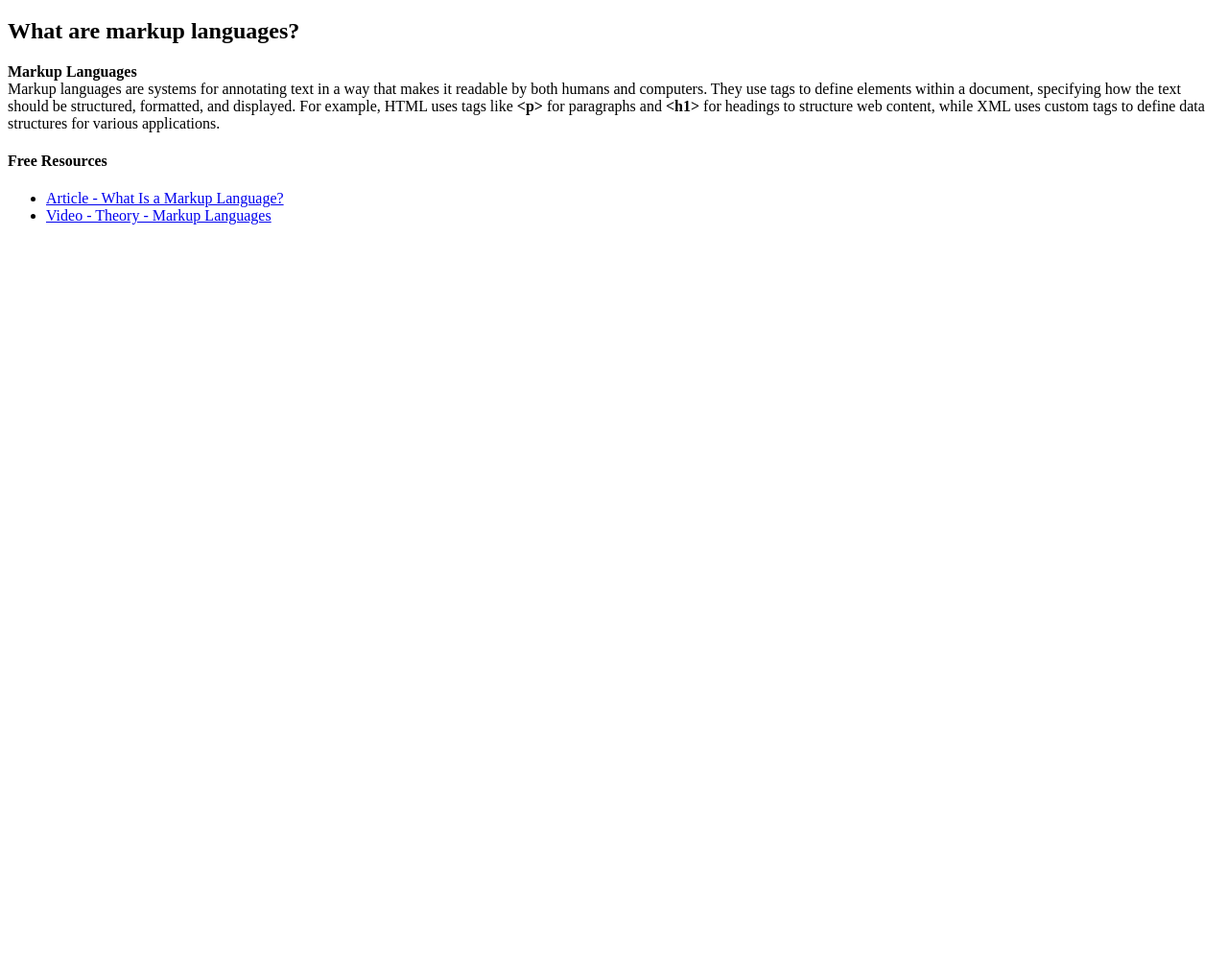
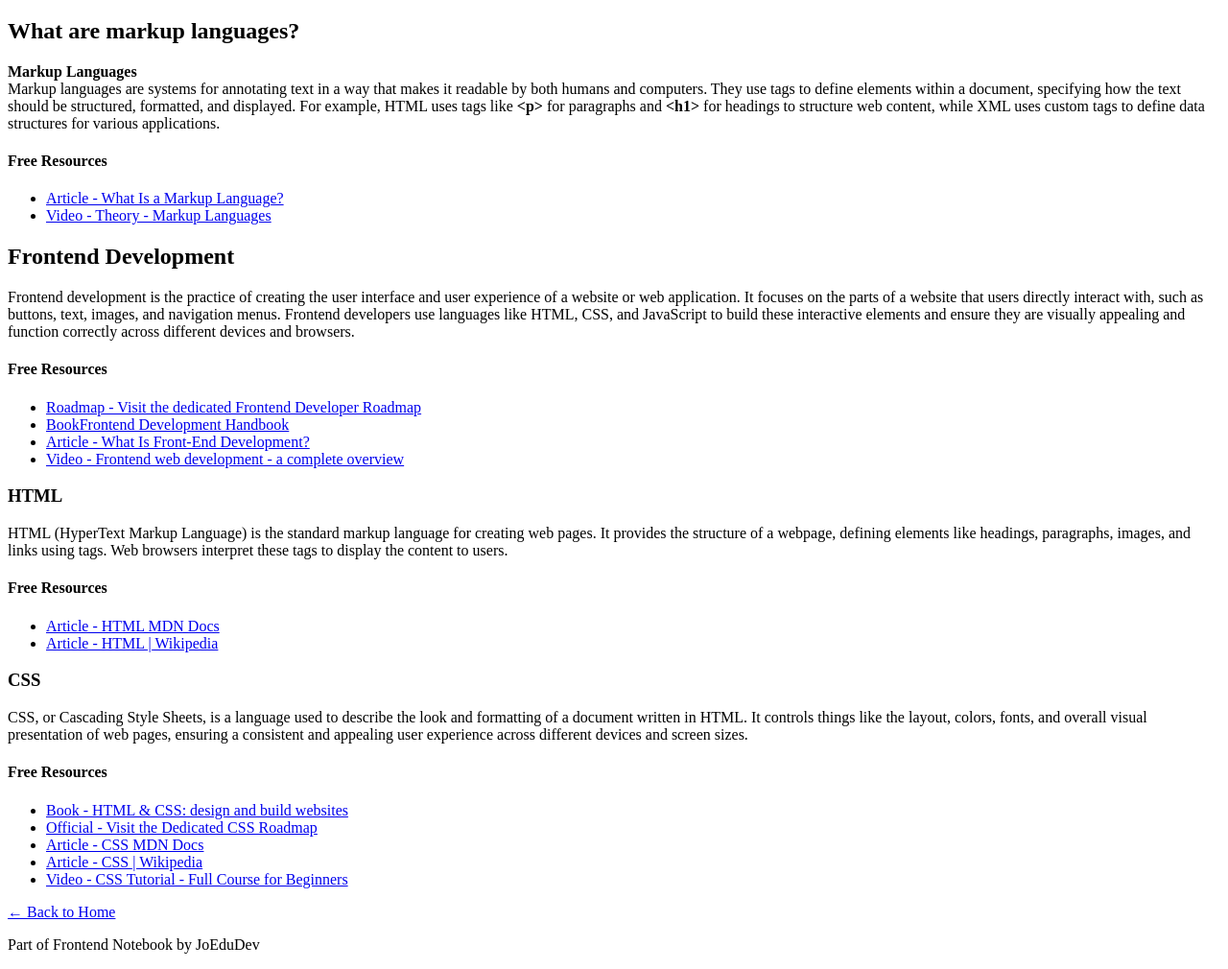
Before and after one commit to joedudev/frontend-notebook, a plain HTML site: page 02-html-roadmap/02.01-introduction.html in a window 1280 px wide. Shown: the part 87-1097 px from the top of the page at 96% size. Before the commit the page ends 800 px from the top, so only its background shows below. Drawn offline with Linux system fonts and the light colour scheme.

Commit message:
feat: :sparkles: finish HTML Introduction

```diff
--- a/02-html-roadmap/02.01-introduction.html
+++ b/02-html-roadmap/02.01-introduction.html
@@ -46,6 +46,136 @@
           </li>
         </ul>
       </section>
+      <secion>
+        <h2>Frontend Development</h2>
+        <p>
+          Frontend development is the practice of creating the user interface
+          and user experience of a website or web application. It focuses on the
+          parts of a website that users directly interact with, such as buttons,
+          text, images, and navigation menus. Frontend developers use languages
+          like HTML, CSS, and JavaScript to build these interactive elements and
+          ensure they are visually appealing and function correctly across
+          different devices and browsers.
+        </p>
+        <h4>Free Resources</h4>
+        <ul>
+          <li>
+            <a
+              href="https://roadmap.sh/frontend"
+              target="_blank"
+              rel="noopener noreferrer"
+              >Roadmap - Visit the dedicated Frontend Developer Roadmap</a
+            >
+          </li>
+          <li>
+            <a
+              href="https://github.com/FrontendMasters/front-end-handbook-2019/blob/master/exports/Front-end%20Developer%20Handbook%202019.pdf"
+              target="_blank"
+              rel="noopener noreferrer"
+              >BookFrontend Development Handbook</a
+            >
+          </li>
+          <li>
+            <a
+              href="https://cloudinary.com/guides/front-end-development/front-end-development-the-complete-guide"
+              target="_blank"
+              rel="noopener noreferrer"
+              >Article - What Is Front-End Development?</a
+            >
+          </li>
+          <li>
+            <a
+              href="https://www.youtube.com/watch?v=WG5ikvJ2TKA"
+              target="_blank"
+              rel="noopener noreferrer"
+              >Video - Frontend web development - a complete overview</a
+            >
+          </li>
+        </ul>
+        <section>
+          <h3>HTML</h3>
+          <p>
+            HTML (HyperText Markup Language) is the standard markup language for
+            creating web pages. It provides the structure of a webpage, defining
+            elements like headings, paragraphs, images, and links using tags.
+            Web browsers interpret these tags to display the content to users.
+          </p>
+          <h4>Free Resources</h4>
+          <ul>
+            <li>
+              <a
+                href="https://developer.mozilla.org/en-US/docs/Web/HTML"
+                target="_blank"
+                rel="noopener noreferrer"
+                >Article - HTML MDN Docs</a
+              >
+            </li>
+            <li>
+              <a
+                href="https://en.wikipedia.org/wiki/HTML"
+                target="_blank"
+                rel="noopener noreferrer"
+                >Article - HTML | Wikipedia</a
+              >
+            </li>
+          </ul>
+          <h3>CSS</h3>
+          <p>
+            CSS, or Cascading Style Sheets, is a language used to describe the
+            look and formatting of a document written in HTML. It controls
+            things like the layout, colors, fonts, and overall visual
+            presentation of web pages, ensuring a consistent and appealing user
+            experience across different devices and screen sizes.
+          </p>
+          <h4>Free Resources</h4>
+          <ul>
+            <li>
+              <a
+                href="https://sites.math.duke.edu/courses/math_everywhere/assets/techRefs/HTML%20and%20CSS-%20Design%20and%20Build%20Websites_Jon%20Duckett_2011.pdf"
+                target="_blank"
+                rel="noopener noreferrer"
+                >Book - HTML & CSS: design and build websites</a
+              >
+            </li>
+            <li>
+              <a
+                href="https://roadmap.sh/css"
+                target="_blank"
+                rel="noopener noreferrer"
+                >Official - Visit the Dedicated CSS Roadmap</a
+              >
+            </li>
+            <li>
+              <a
+                href="https://developer.mozilla.org/en-US/docs/Learn_web_development/Core/Styling_basics/What_is_CSS"
+                target="_blank"
+                rel="noopener noreferrer"
+                >Article - CSS MDN Docs</a
+              >
+            </li>
+            <li>
+              <a
+                href="https://en.wikipedia.org/wiki/CSS"
+                target="_blank"
+                rel="noopener noreferrer"
+                >Article - CSS | Wikipedia</a
+              >
+            </li>
+            <li>
+              <a
+                href="https://www.youtube.com/watch?v=OXGznpKZ_sA:"
+                target="_blank"
+                rel="noopener noreferrer"
+                >Video - CSS Tutorial - Full Course for Beginners</a
+              >
+            </li>
+          </ul>
+        </section>
+      </secion>
     </main>
+    <footer>
+      <p><a href="index.html">← Back to Home</a></p>
+      <p>Part of Frontend Notebook by JoEduDev</p>
+    </footer>
   </body>
 </html>
```
